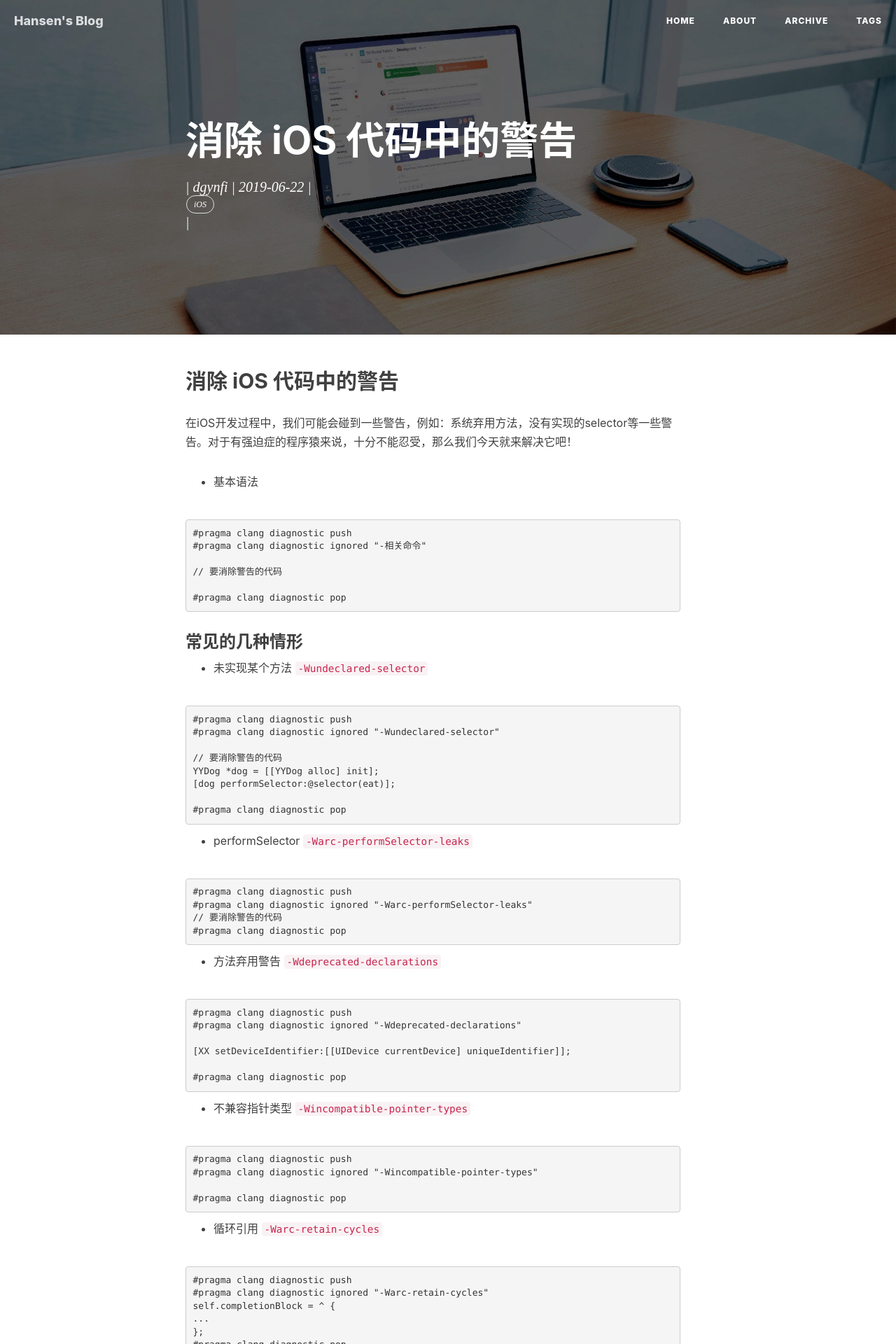
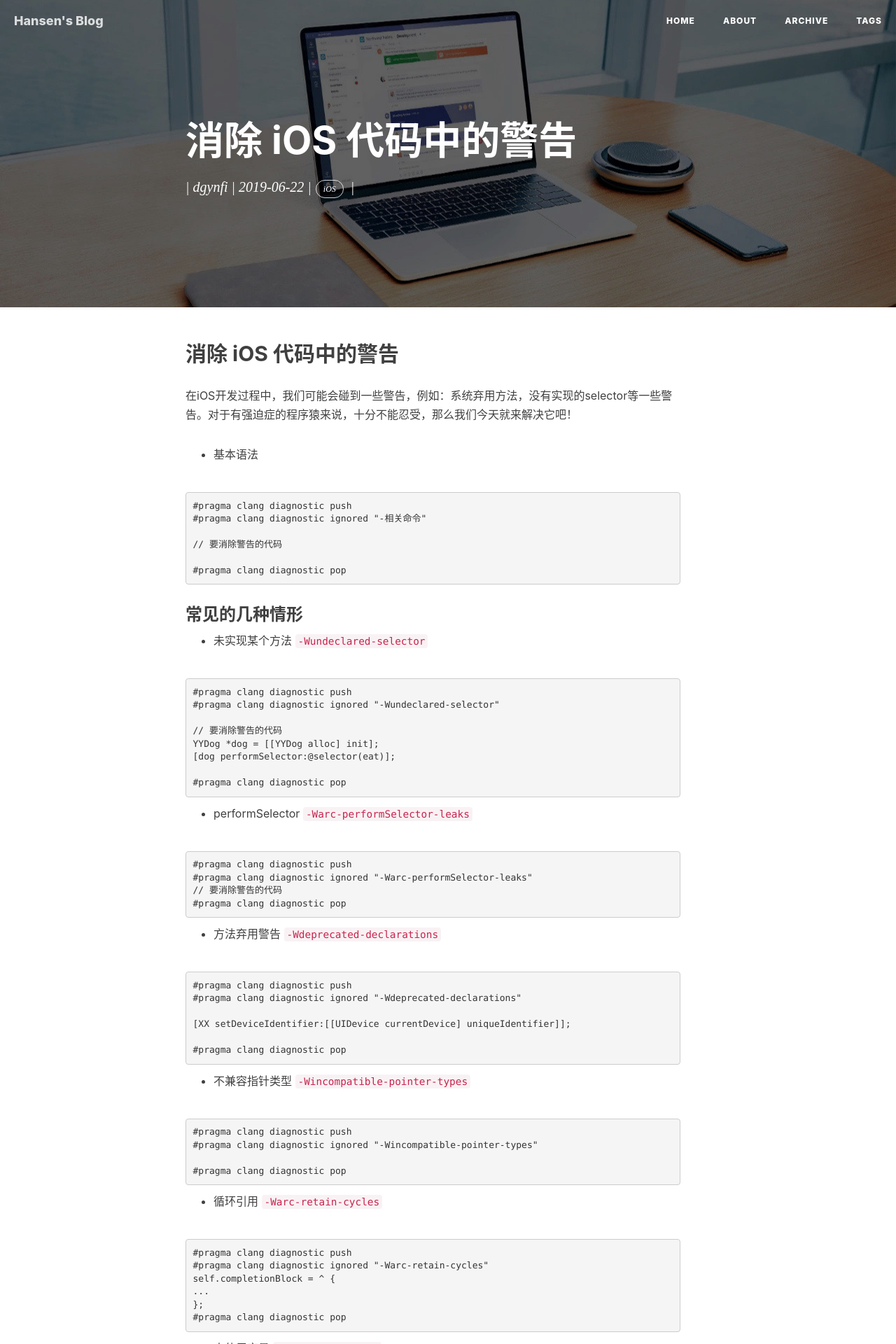
Before and after one commit to itenfay/itenfay.github.io, a Jekyll site: the page built from _posts/2019-06-22-ignore-code-warnings-in-ios.md, in a window 1280 px wide. Shown: the top 1920 px of the page at 70% size. Built offline with Jekyll 4.4.1, drawn with Linux system fonts in a browser that asks for light colours; nearby versions of some CDN libraries; comment, search, counter and statistics services are not loaded.

Commit message:
adjust the layout style of posted article

```diff
--- a/_includes/intro-header.html
+++ b/_includes/intro-header.html
@@ -84,11 +84,12 @@
                     <h2 class="subheading">{{ page.subtitle }}</h2>
                     <!-- <span class="meta">Posted by {% if page.author %}{{ page.author }}{% else %}{{ site.title }}{% endif %}
                         on {{ page.date | date: "%B %-d, %Y" }}</span> -->
-                    <span class="meta">| <a href="https://github.com/dgynfi" title="dgynfi">{% if page.author %}{{ page.author }}{% else %}{{ site.title }}{% endif %}</a> | {{ page.date | date: "%Y-%m-%d" }} | <div class="tags">
+                    <span class="meta">| <a href="https://github.com/dgynfi" title="dgynfi">{% if page.author %}{{ page.author }}{% else %}{{ site.title }}{% endif %}</a> | {{ page.date | date: "%Y-%m-%d" }} |
+                    <span class="tags">
                         {% for tag in page.tags %}
                         <a class="tag" href="{{ site.baseurl }}/tags/#{{ tag }}" title="{{ tag }}">{{ tag }}</a>
                         {% endfor %}
-                    </div> |
+                    </span> |
                     </span>
                 </div>
             </div>
--- a/_layouts/post.html
+++ b/_layouts/post.html
@@ -30,11 +30,11 @@
                     <h2 class="subheading">{{ page.subtitle }}</h2>
                     {% comment %} endif {% endcomment %}
                     <!-- <span class="meta">Posted by {% if page.author %}{{ page.author }}{% else %}{{ site.title }}{% endif %} on {{ page.date | date: "%B %-d, %Y" }}</span> -->
-                    <span class="meta">| <a href="https://github.com/dgynfi" title="dgynfi">{% if page.author %}{{ page.author }}{% else %}{{ site.title }}{% endif %}</a> | {{ page.date | date: "%Y-%m-%d" }} | <div class="tags">
+                    <span class="meta">| <a href="https://github.com/dgynfi" title="dgynfi">{% if page.author %}{{ page.author }}{% else %}{{ site.title }}{% endif %}</a> | {{ page.date | date: "%Y-%m-%d" }} | <span class="tags">
                         {% for tag in page.tags %}
                         <a class="tag" href="{{ site.baseurl }}/tags/#{{ tag }}" title="{{ tag }}">{{ tag }}</a>
                         {% endfor %}
-                    </div> |
+                    </span> |
                     </span>
                 </div>
             </div>
```
